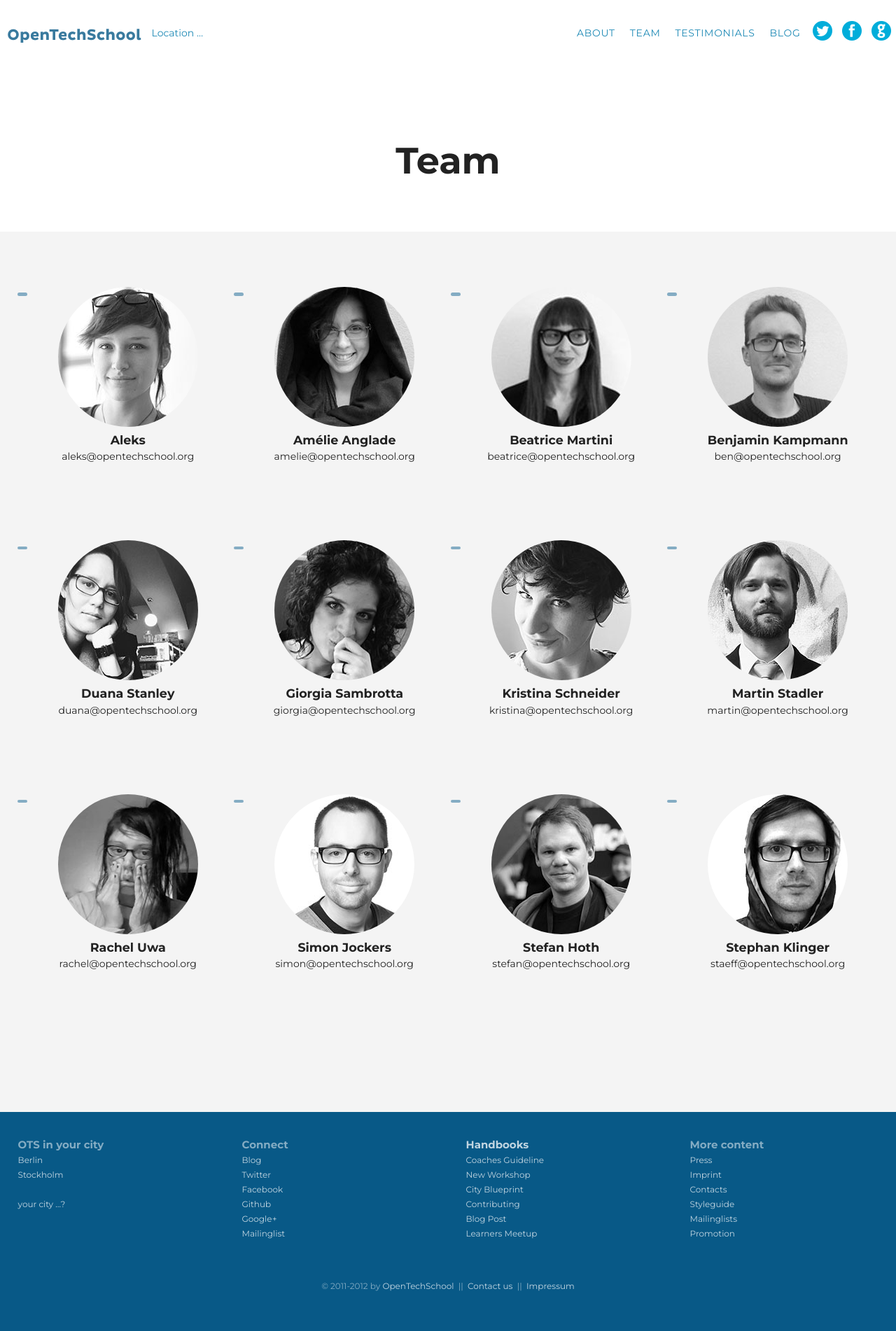
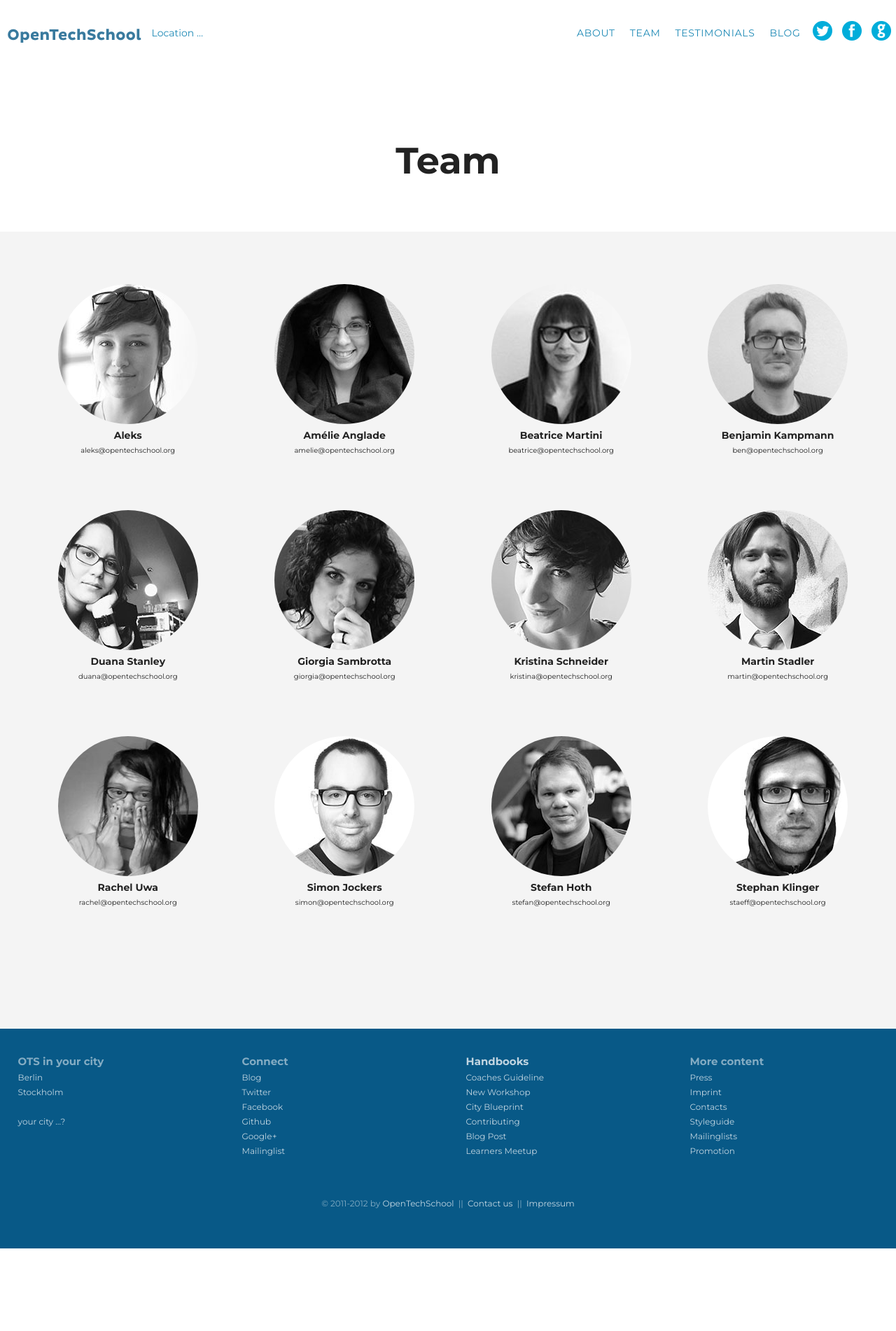
Before and after one commit to OpenTechSchool/www.opentechschool.org, a Jekyll site: the page built from team.html, in a window 1280 px wide. Shown: the whole page at 70% size. Built offline with Jekyll 4.4.1, drawn with Linux system fonts in a browser that asks for light colours; nearby versions of some CDN libraries; after the commit the page ends 1784 px from its top, so only the background shows below that.

Commit message:
Style responsive layout lists (footer an team list). Closes #17

```diff
--- a/sass/imports/_main.scss
+++ b/sass/imports/_main.scss
@@ -172,22 +172,6 @@ p, ul, ol {
   margin: 0 2% 1.5em 2%;
 }
 
-/* START move to media query */
-.float_list > li {
-  float: left;
-}
-
-.float_list_4 > li {
-  width: 21%;
-}
-
-.float_list_3 > li {
-  width: 29%;
-}
-
-/* END move to media query */
-
-
 
 
 /* List of OTS members, extends float list. Includes image and links. */
@@ -196,13 +180,20 @@ p, ul, ol {
   height:auto !important;
   height: 8em;
   text-align: center;
+  &:before {
+    display: none;
+  }
   img {
     width: 100%;
     max-width: 200px;
     height: auto;
     border-radius: 100%;
   }
+  h3 {
+    font-size: 1em;
+  }
   p {
+    font-size: .714em;
     min-height: 6em;
     height:auto !important;
     height: 6em;
--- a/sass/imports/_mediaqueries.scss
+++ b/sass/imports/_mediaqueries.scss
@@ -1,3 +1,13 @@
+@media screen and (min-width: 440px) {
+  .float_list > li {
+    float: left;
+  }
+  .float_list_4 > li {
+    width: 46%;
+  }
+}
+
+
 @media screen and (min-width: 768px) {
   body {
     font-size: 87.5%;
@@ -46,4 +56,8 @@
     margin: 0 0 1.5em 4%;
   }
 
+  .float_list_4 > li {
+    width: 21%;
+  }
+
 }
--- a/stylesheets/screen.css
+++ b/stylesheets/screen.css
@@ -321,63 +321,55 @@ p, ul, ol {
   margin: 0 2% 1.5em 2%;
 }
 
-/* START move to media query */
-/* line 176, ../sass/imports/_main.scss */
-.float_list > li {
-  float: left;
-}
-
-/* line 180, ../sass/imports/_main.scss */
-.float_list_4 > li {
-  width: 21%;
-}
-
-/* line 184, ../sass/imports/_main.scss */
-.float_list_3 > li {
-  width: 29%;
-}
-
-/* END move to media query */
 /* List of OTS members, extends float list. Includes image and links. */
-/* line 194, ../sass/imports/_main.scss */
+/* line 178, ../sass/imports/_main.scss */
 .team_list > li {
   min-height: 8em;
   height: auto !important;
   height: 8em;
   text-align: center;
 }
-/* line 199, ../sass/imports/_main.scss */
+/* line 183, ../sass/imports/_main.scss */
+.team_list > li:before {
+  display: none;
+}
+/* line 186, ../sass/imports/_main.scss */
 .team_list > li img {
   width: 100%;
   max-width: 200px;
   height: auto;
   border-radius: 100%;
 }
-/* line 205, ../sass/imports/_main.scss */
+/* line 192, ../sass/imports/_main.scss */
+.team_list > li h3 {
+  font-size: 1em;
+}
+/* line 195, ../sass/imports/_main.scss */
 .team_list > li p {
+  font-size: .714em;
   min-height: 6em;
   height: auto !important;
   height: 6em;
 }
 
-/* line 212, ../sass/imports/_main.scss */
+/* line 203, ../sass/imports/_main.scss */
 .top_bar {
   width: 100%;
   z-index: 100;
   background: #FFF;
   color: #FFF;
 }
-/* line 217, ../sass/imports/_main.scss */
+/* line 208, ../sass/imports/_main.scss */
 .top_bar .container {
   overflow: visible;
 }
 
-/* line 222, ../sass/imports/_main.scss */
+/* line 213, ../sass/imports/_main.scss */
 .logo_top_bar {
   float: left;
   padding: 0.5em 0.75em;
 }
-/* line 226, ../sass/imports/_main.scss */
+/* line 217, ../sass/imports/_main.scss */
 .logo_top_bar > a {
   display: block;
   float: left;
@@ -388,7 +380,7 @@ p, ul, ol {
   white-space: nowrap;
   overflow: hidden;
 }
-/* line 238, ../sass/imports/_main.scss */
+/* line 229, ../sass/imports/_main.scss */
 .logo_top_bar > a,
 .logo_top_bar > a:link,
 .logo_top_bar > a:visited {
@@ -400,7 +392,7 @@ p, ul, ol {
   filter: alpha(opacity=80);
   /* IE 5-7  */
 }
-/* line 247, ../sass/imports/_main.scss */
+/* line 238, ../sass/imports/_main.scss */
 .logo_top_bar > a:hover,
 .logo_top_bar > a:active,
 .logo_top_bar > a:focus {
@@ -412,7 +404,7 @@ p, ul, ol {
   /* IE 5-7  */
 }
 
-/* line 255, ../sass/imports/_main.scss */
+/* line 246, ../sass/imports/_main.scss */
 footer {
   font-size: .8571em;
   background: #085987;
@@ -420,26 +412,26 @@ footer {
   padding: 3em 0;
   height: auto;
 }
-/* line 261, ../sass/imports/_main.scss */
+/* line 252, ../sass/imports/_main.scss */
 footer p {
   text-align: center;
 }
 
-/* line 268, ../sass/imports/_main.scss */
+/* line 259, ../sass/imports/_main.scss */
 footer a,
 footer a:link,
 footer a:visited {
   color: #c1d5e1;
 }
 
-/* line 274, ../sass/imports/_main.scss */
+/* line 265, ../sass/imports/_main.scss */
 footer a:hover,
 footer a:active,
 footer a:focus {
   color: #FFF;
 }
 
-/* line 278, ../sass/imports/_main.scss */
+/* line 269, ../sass/imports/_main.scss */
 .main_img {
   text-align: center;
   height: 24em;
@@ -447,7 +439,7 @@ footer a:focus {
 }
 
 /* News blocks, events */
-/* line 287, ../sass/imports/_main.scss */
+/* line 278, ../sass/imports/_main.scss */
 .date {
   font-size: .75em;
   font-style: italic;
@@ -455,13 +447,13 @@ footer a:focus {
 }
 
 /* Styleguide*/
-/* line 297, ../sass/imports/_main.scss */
+/* line 288, ../sass/imports/_main.scss */
 .sg_list {
   list-style: none;
   padding: 0;
 }
 
-/* line 302, ../sass/imports/_main.scss */
+/* line 293, ../sass/imports/_main.scss */
 .sg_list small {
   display: block;
   margin-bottom: .75em;
@@ -469,7 +461,7 @@ footer a:focus {
   font-style: italic;
 }
 
-/* line 309, ../sass/imports/_main.scss */
+/* line 300, ../sass/imports/_main.scss */
 .sg_color {
   display: inline-block;
   border-radius: 4px;
@@ -477,7 +469,7 @@ footer a:focus {
   color: transparent;
 }
 
-/* line 316, ../sass/imports/_main.scss */
+/* line 307, ../sass/imports/_main.scss */
 .sg_textarea {
   width: 90%;
   font-size: .625em;
@@ -490,7 +482,7 @@ footer a:focus {
 
 /* Testimonials */
 /* testimonials */
-/* line 329, ../sass/imports/_main.scss */
+/* line 320, ../sass/imports/_main.scss */
 .testimonial {
   overflow: hidden;
   position: relative;
@@ -499,17 +491,17 @@ footer a:focus {
   height: auto !important;
   height: 400px;
 }
-/* line 337, ../sass/imports/_main.scss */
+/* line 328, ../sass/imports/_main.scss */
 .testimonial header {
   overflow: hidden;
 }
 
-/* line 342, ../sass/imports/_main.scss */
+/* line 333, ../sass/imports/_main.scss */
 .testimonial_about {
   font-style: italic;
 }
 
-/* line 347, ../sass/imports/_main.scss */
+/* line 338, ../sass/imports/_main.scss */
 .name b {
   color: #666;
   display: block;
@@ -517,7 +509,7 @@ footer a:focus {
   margin-bottom: 1em;
 }
 
-/* line 355, ../sass/imports/_main.scss */
+/* line 346, ../sass/imports/_main.scss */
 .testimonial blockquote {
   position: absolute;
   z-index: 10;
@@ -526,7 +518,7 @@ footer a:focus {
   width: 25%;
 }
 
-/* line 363, ../sass/imports/_main.scss */
+/* line 354, ../sass/imports/_main.scss */
 .testimonial img {
   position: absolute;
   z-index: 1;
@@ -535,7 +527,7 @@ footer a:focus {
   display: block;
 }
 
-/* line 371, ../sass/imports/_main.scss */
+/* line 362, ../sass/imports/_main.scss */
 .testimonial img.close-up {
   width: 100%;
   max-width: 240px;
@@ -547,7 +539,7 @@ footer a:focus {
   float: left;
 }
 
-/* line 382, ../sass/imports/_main.scss */
+/* line 373, ../sass/imports/_main.scss */
 .question {
   color: #085987;
 }
@@ -562,30 +554,30 @@ footer a:focus {
     }*/
 }
 /* ==|== non-semantic helper classes ======================================== */
-/* line 404, ../sass/imports/_main.scss */
+/* line 395, ../sass/imports/_main.scss */
 .clearfix:before, .clearfix:after {
   content: "";
   display: table;
 }
 
-/* line 405, ../sass/imports/_main.scss */
+/* line 396, ../sass/imports/_main.scss */
 .clearfix:after {
   clear: both;
 }
 
-/* line 406, ../sass/imports/_main.scss */
+/* line 397, ../sass/imports/_main.scss */
 .clearfix {
   zoom: 1;
 }
 
-/* line 407, ../sass/imports/_main.scss */
+/* line 398, ../sass/imports/_main.scss */
 .center {
   text-align: center;
 }
 
 /* ==|== print styles ======================================================= */
 @media print {
-  /* line 415, ../sass/imports/_main.scss */
+  /* line 406, ../sass/imports/_main.scss */
   * {
     background: transparent !important;
     color: black !important;
@@ -594,43 +586,43 @@ footer a:focus {
     -ms-filter: none !important;
   }
 
-  /* line 416, ../sass/imports/_main.scss */
+  /* line 407, ../sass/imports/_main.scss */
   a, a:visited {
     text-decoration: underline;
   }
 
-  /* line 417, ../sass/imports/_main.scss */
+  /* line 408, ../sass/imports/_main.scss */
   a[href]:after {
     content: " (" attr(href) ")";
   }
 
-  /* line 418, ../sass/imports/_main.scss */
+  /* line 409, ../sass/imports/_main.scss */
   abbr[title]:after {
     content: " (" attr(title) ")";
   }
 
-  /* line 419, ../sass/imports/_main.scss */
+  /* line 410, ../sass/imports/_main.scss */
   .ir a:after, a[href^="javascript:"]:after, a[href^="#"]:after {
     content: "";
   }
 
-  /* line 420, ../sass/imports/_main.scss */
+  /* line 411, ../sass/imports/_main.scss */
   pre, blockquote {
     border: 1px solid #999;
     page-break-inside: avoid;
   }
 
-  /* line 421, ../sass/imports/_main.scss */
+  /* line 412, ../sass/imports/_main.scss */
   thead {
     display: table-header-group;
   }
 
-  /* line 422, ../sass/imports/_main.scss */
+  /* line 413, ../sass/imports/_main.scss */
   tr, img {
     page-break-inside: avoid;
   }
 
-  /* line 423, ../sass/imports/_main.scss */
+  /* line 414, ../sass/imports/_main.scss */
   img {
     max-width: 100% !important;
   }
@@ -639,13 +631,13 @@ footer a:focus {
     margin: 0.5cm;
 }
 
-  /* line 425, ../sass/imports/_main.scss */
+  /* line 416, ../sass/imports/_main.scss */
   p, h2, h3 {
     orphans: 3;
     widows: 3;
   }
 
-  /* line 426, ../sass/imports/_main.scss */
+  /* line 417, ../sass/imports/_main.scss */
   h2, h3 {
     page-break-after: avoid;
   }
@@ -891,34 +883,45 @@ footer a:focus {
   margin-bottom: 0;
 }
 
+@media screen and (min-width: 440px) {
+  /* line 2, ../sass/imports/_mediaqueries.scss */
+  .float_list > li {
+    float: left;
+  }
+
+  /* line 5, ../sass/imports/_mediaqueries.scss */
+  .float_list_4 > li {
+    width: 46%;
+  }
+}
 @media screen and (min-width: 768px) {
-  /* line 2, ../sass/imports/_mediaqueries.scss */
+  /* line 12, ../sass/imports/_mediaqueries.scss */
   body {
     font-size: 87.5%;
   }
 
-  /* line 5, ../sass/imports/_mediaqueries.scss */
+  /* line 15, ../sass/imports/_mediaqueries.scss */
   .nav {
     float: right;
     clear: none;
   }
-  /* line 8, ../sass/imports/_mediaqueries.scss */
+  /* line 18, ../sass/imports/_mediaqueries.scss */
   .nav li {
     float: left;
     border: none;
   }
 
-  /* line 14, ../sass/imports/_mediaqueries.scss */
+  /* line 24, ../sass/imports/_mediaqueries.scss */
   .btn_navbar {
     display: none;
   }
 
-  /* line 18, ../sass/imports/_mediaqueries.scss */
+  /* line 28, ../sass/imports/_mediaqueries.scss */
   .collapse {
     display: block;
   }
 
-  /* line 22, ../sass/imports/_mediaqueries.scss */
+  /* line 32, ../sass/imports/_mediaqueries.scss */
   .top_bar {
     height: 2.5em;
     padding: 30px 0;
@@ -928,24 +931,29 @@ footer a:focus {
     transition: padding-bottom .25s ease-in;
   }
 
-  /* line 31, ../sass/imports/_mediaqueries.scss */
+  /* line 41, ../sass/imports/_mediaqueries.scss */
   .top_bar.affix {
     position: fixed;
     border-bottom: 1px solid #085987;
     padding: 10px 0;
   }
 
-  /* line 37, ../sass/imports/_mediaqueries.scss */
+  /* line 47, ../sass/imports/_mediaqueries.scss */
   .col_left {
     width: 46%;
     float: left;
     margin: 0 4% 1.5em 0;
   }
 
-  /* line 43, ../sass/imports/_mediaqueries.scss */
+  /* line 53, ../sass/imports/_mediaqueries.scss */
   .col_right {
     width: 46%;
     float: right;
     margin: 0 0 1.5em 4%;
   }
+
+  /* line 59, ../sass/imports/_mediaqueries.scss */
+  .float_list_4 > li {
+    width: 21%;
+  }
 }
```
